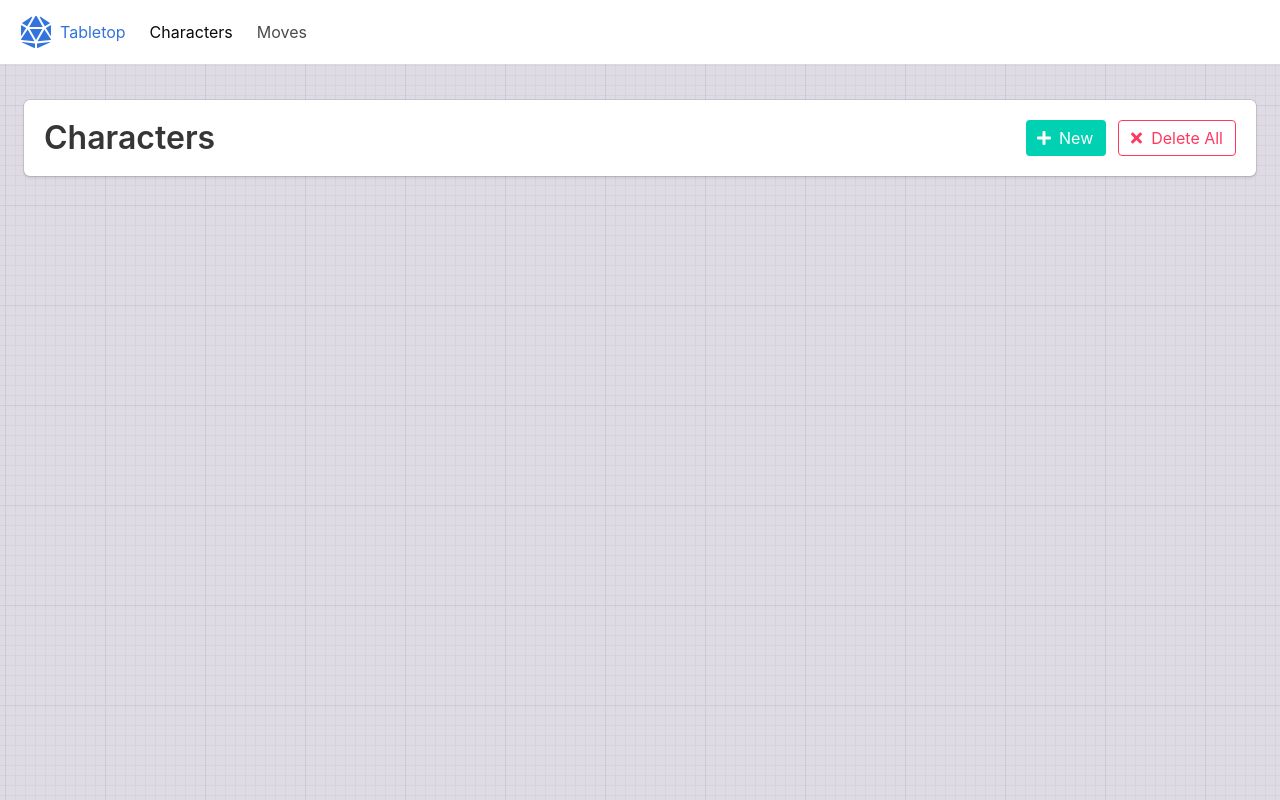
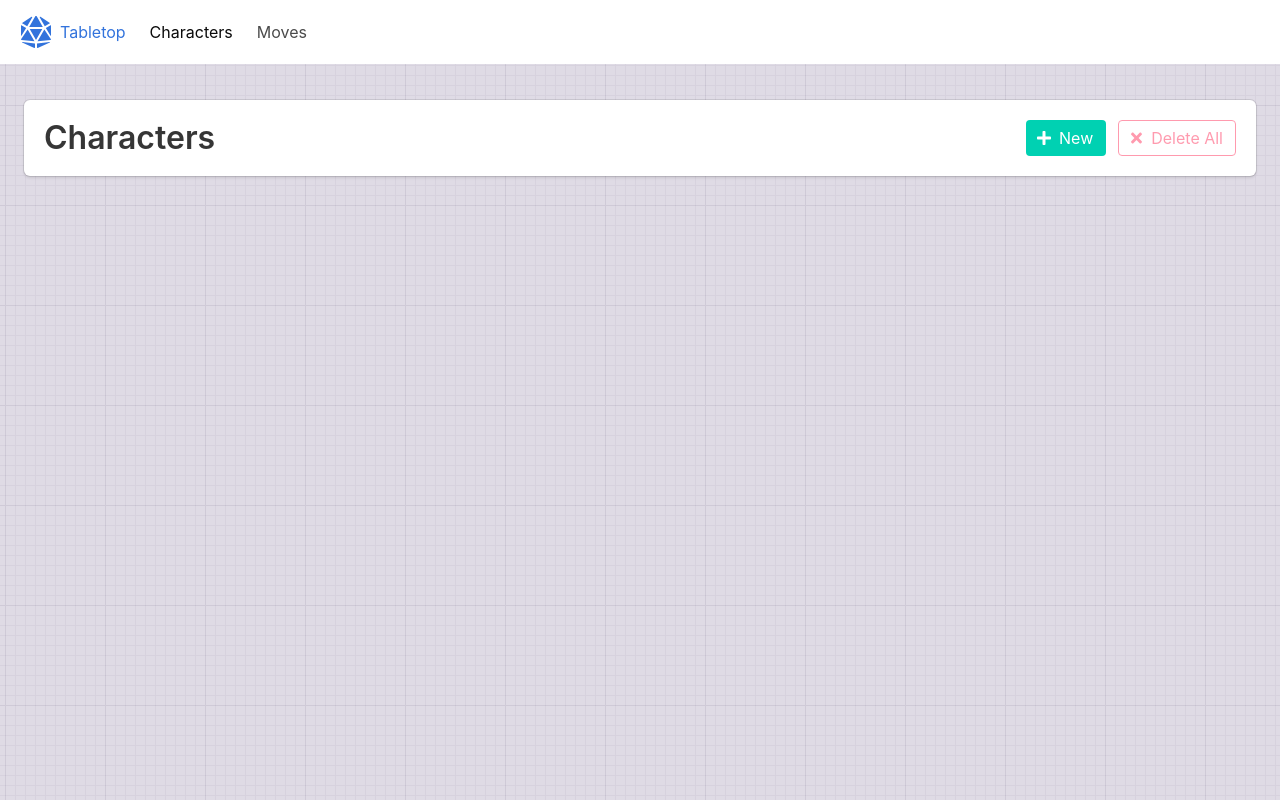
Before and after one commit to Iverum/tabletop, a React (Create React App) app: page / in a window 1280 px wide. Built offline with nearby package versions, Linux system fonts and the light colour scheme.

Commit message:
:lipstick: Disabling delete all button on characters when there is nothing to delete

```diff
--- a/src/components/Characters.js
+++ b/src/components/Characters.js
@@ -1,9 +1,10 @@
+import isEmpty from "lodash/isEmpty";
 import { inject, observer } from "mobx-react";
 import React from "react";
 
 import Character from "./Character";
 
-const Buttons = ({ addCharacter, deleteAllCharacters }) => (
+const Buttons = ({ addCharacter, deleteAllCharacters, disableDelete }) => (
   <div className="field is-grouped">
     <div className="control">
       <button
@@ -19,6 +20,7 @@ const Buttons = ({ addCharacter, deleteAllCharacters }) => (
     <div className="control">
       <button
         className="button is-danger is-outlined"
+        disabled={disableDelete}
         onClick={deleteAllCharacters}
       >
         <span className="icon">
@@ -58,6 +60,7 @@ const Characters = inject(stores => {
         <Buttons
           addCharacter={props.addCharacter}
           deleteAllCharacters={props.deleteAllCharacters}
+          disableDelete={isEmpty(props.characters)}
         />
       </div>
       {props.characters.map((character, index) => (
```
